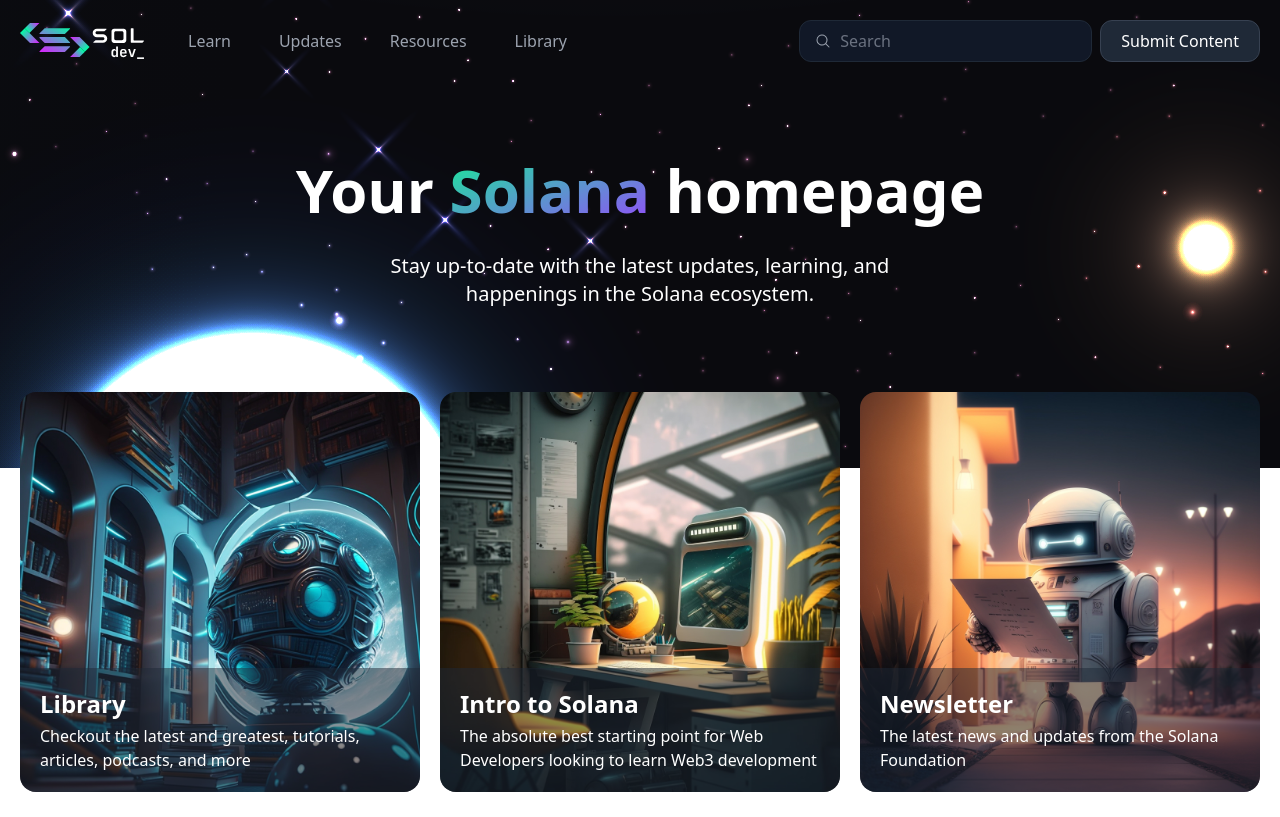
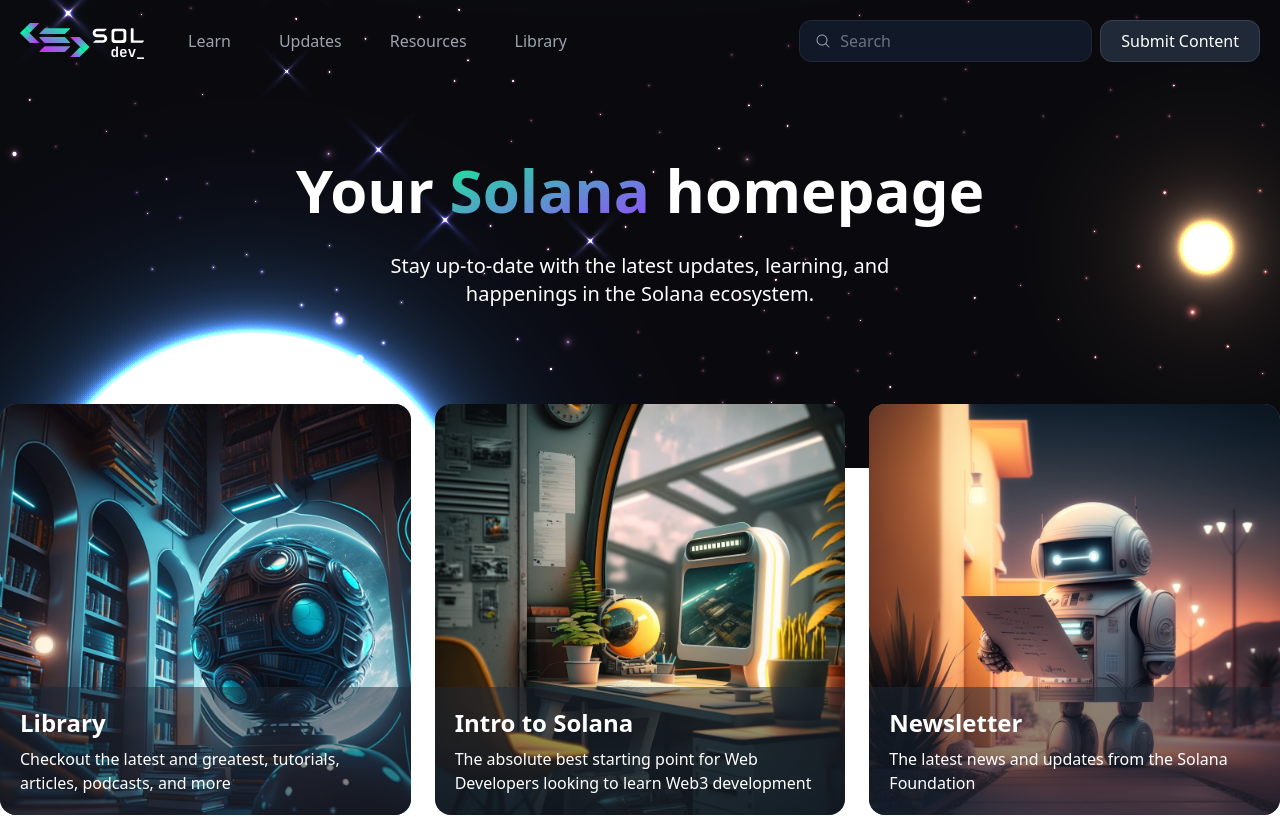
Before and after one commit to Tru3Bliss/solana-modern-ui, a Next.js app: page / in a window 1280 px wide. Shown: the top 817 px of the page. Built offline with nearby package versions, Linux system fonts and the light colour scheme.

Commit message:
fix: horizonal scroll for image CTA cards

```diff
--- a/src/components/core/ImageCTACard.tsx
+++ b/src/components/core/ImageCTACard.tsx
@@ -22,8 +22,11 @@
   imageSrc = DEFAULT_IMG_SRC,
 }: ComponentProps) {
   return (
-    <Link href={href} target={isExternal ? "_blank" : ""}>
-      <span className={styles.card}>
+    <Link
+      href={href}
+      target={isExternal ? "_blank" : ""}
+      className={styles.card}
+    >
       <img src={imageSrc} alt={title} />
       <span className={styles.metaArea}>
         <h3>
@@ -32,7 +35,6 @@
         </h3>
         <p>{text}</p>
       </span>
-      </span>
     </Link>
   );
 }
--- a/src/components/home/HomeCategoryCards.tsx
+++ b/src/components/home/HomeCategoryCards.tsx
@@ -8,6 +8,7 @@
 export default function HomeCategoryCards({ className }: ComponentProps) {
   return (
     <section className={`container-inner ${styles.container} ${className}`}>
+      <section className={styles.scrollContainer}>
         <ImageCTACard
           title="Library"
           href="/library"
@@ -27,5 +28,6 @@
           text="The latest news and updates from the Solana Foundation"
         />
       </section>
+    </section>
   );
 }
--- a/src/components/home/HomeResourceCards.tsx
+++ b/src/components/home/HomeResourceCards.tsx
@@ -8,6 +8,7 @@
 export default function HomeResourceCards({ className }: ComponentProps) {
   return (
     <section className={`container-inner ${styles.container} ${className}`}>
+      <section className={styles.scrollContainer}>
         <ImageCTACard
           title="Jobs"
           isExternal={true}
@@ -29,6 +30,7 @@
           imageSrc="/img/cta/grants.jpg"
           text="By Superteam"
         />
+      </section>{" "}
     </section>
   );
 }
--- a/src/pages/index.tsx
+++ b/src/pages/index.tsx
@@ -26,7 +26,7 @@
         </p>
       </PageHero>
 
-      <section className="space-y-8">
+      <section className="py-8 space-y-8">
         <HomeCategoryCards className="-mt-24" />
 
         <HomeFeaturedContent className="container" />
--- a/src/styles/ImageCTACard.module.css
+++ b/src/styles/ImageCTACard.module.css
@@ -3,21 +3,31 @@
 */
 
 .container {
-  @apply grid gap-5;
-  @apply md:p-0 md:grid-cols-3;
-  @apply p-5;
+  @apply flex flex-col hide-scroll-bar;
+}
+.scrollContainer {
+  @apply md:gap-6 md:flex-none md:grid !important;
+  @apply p-5 md:p-0 md:grid-cols-3;
+
+  /* styles for the horizontal scrolling on mobile */
+  @apply snap-mandatory snap-x;
+  @apply flex flex-row space-x-6 md:space-x-0;
+  @apply overflow-x-scroll hide-scroll-bar;
 }
 
 .card {
   @apply overflow-hidden rounded-2xl;
   @apply relative block;
   @apply bg-gray-500;
-  /* @apply hover:-mt-5; */
+
+  /* styles for the horizontal scrolling on mobile */
+  @apply snap-center snap-mandatory;
+  @apply flex-shrink-0 md:max-w-full max-w-[90%];
 }
 
 .metaArea {
   @apply absolute bottom-0 left-0 block w-full;
-  @apply px-5 py-5 space-y-1;
+  @apply px-5 py-5 space-y-2;
   @apply text-white bg-gray-800 bg-opacity-50;
 }
 .metaArea h3 {
@@ -29,11 +39,19 @@
 .metaArea h3 svg {
   @apply ml-2;
 }
-/* .metaArea p {
-  @apply text-sm;
-} */
+.metaArea p {
+  @apply text-sm md:text-base;
+}
 
 /* .inner {
   @apply py-32;
   @apply text-white;
 } */
+
+.hide-scroll-bar {
+  -ms-overflow-style: none;
+  scrollbar-width: none;
+}
+.hide-scroll-bar::-webkit-scrollbar {
+  display: none;
+}
```
Lines whose indentation alone changed are shown as unchanged.
